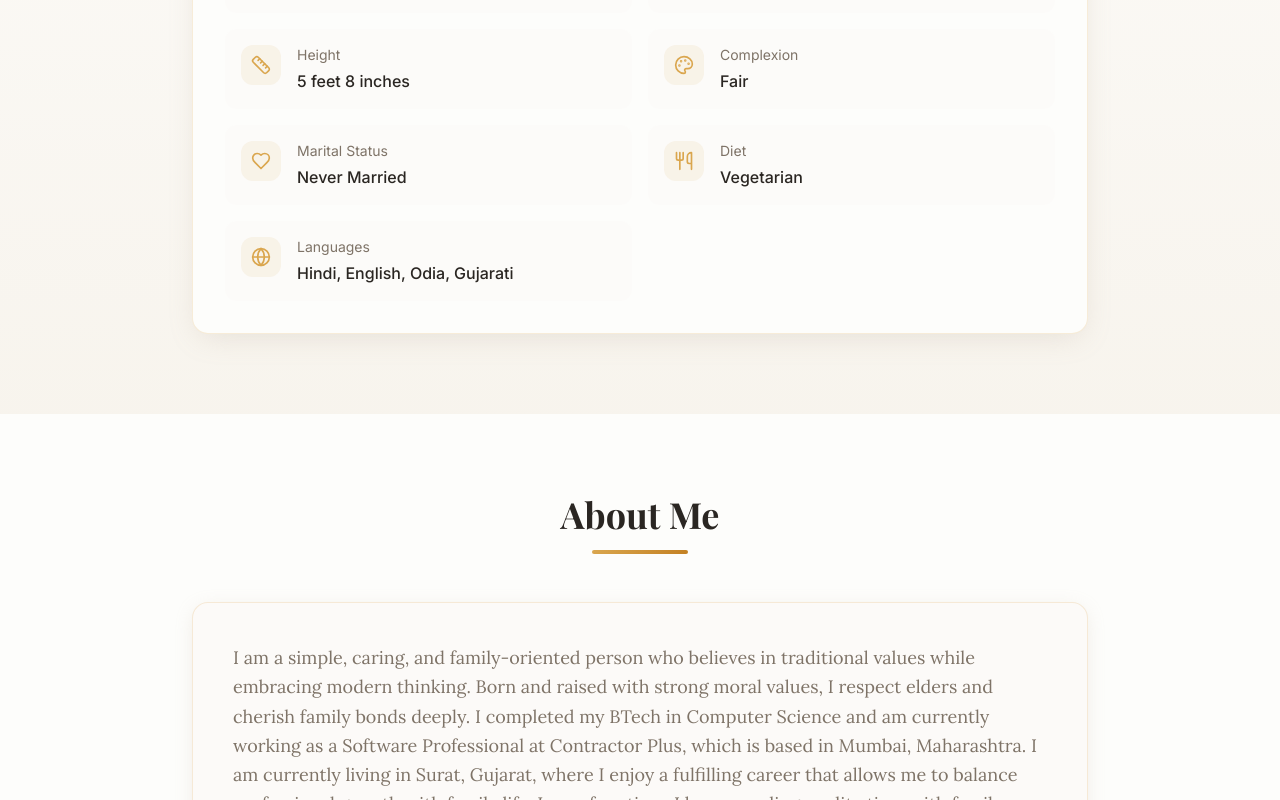
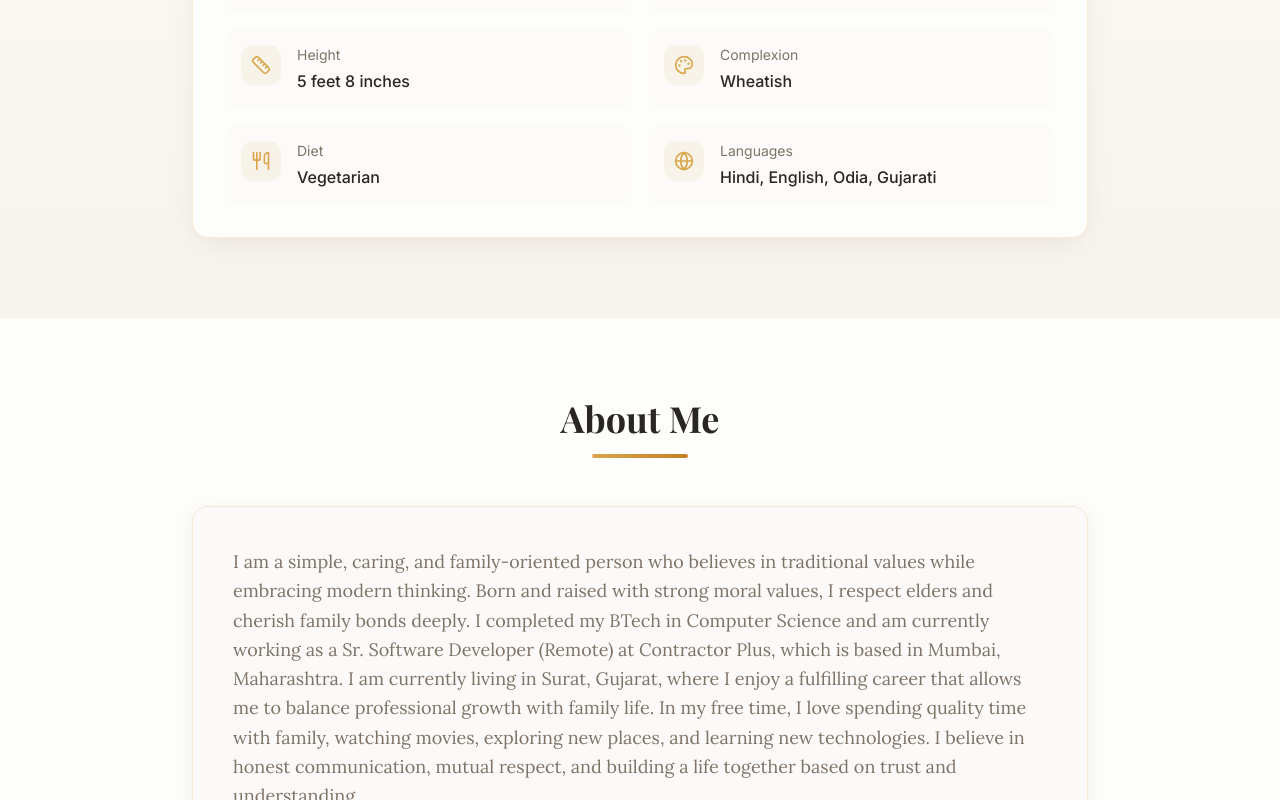
Before and after one commit to MukeshIOSDev/BioData, a React (Vite) app: page / in a window 1280 px wide. Shown: the part 1280-2080 px from the top of the page. Built offline with nearby package versions, Linux system fonts and the light colour scheme.

Commit message:
Update BioData: Professional title, complexion, and remove marital status

```diff
--- a/src/components/biodata/PersonalDetails.tsx
+++ b/src/components/biodata/PersonalDetails.tsx
@@ -26,7 +26,6 @@ const PersonalDetails = () => {
     { icon: Star, label: t.personalDetails.nakshatraLabel, value: t.personalDetails.nakshatraLabel === "Nakshatra" ? personalDetails.nakshatra : "ମଘା ନକ୍ଷତ୍ର" },
     { icon: Ruler, label: t.personalDetails.heightLabel, value: t.personalDetails.height },
     { icon: Palette, label: t.personalDetails.complexionLabel, value: t.personalDetails.complexionLabel === "Complexion" ? personalDetails.complexion : "ଗୋରା" },
-    { icon: Heart, label: t.personalDetails.maritalStatusLabel, value: t.personalDetails.maritalStatus },
     { icon: Utensils, label: t.personalDetails.dietLabel, value: t.personalDetails.diet },
     { icon: Globe, label: t.personalDetails.languageLabel, value: t.personalDetails.languages },
   ];
--- a/src/data/biodata.ts
+++ b/src/data/biodata.ts
@@ -10,12 +10,11 @@ export const personalDetails = {
   gotra: "Kachchapa Gotra",
   height: "5 feet 8 inches",
   weight: "71 kg (Healthy)",
-  complexion: "Fair",
+  complexion: "Wheatish",
   bloodGroup: "B+",
-  maritalStatus: "Never Married",
   diet: "Vegetarian",
   education: "BTech – Computer Science",
-  currentPosition: "Software Professional",
+  currentPosition: "Sr. Software Developer (Remote)",
   company: "Contractor Plus",
   annualSalary: "Confidential",
   linkedIn: "https://www.linkedin.com/in/mukesh-behera-8b6604178/",
@@ -26,7 +25,7 @@ export const personalDetails = {
 
 export const aboutMe = `I am a simple, caring, and family-oriented person who believes in traditional values while embracing modern thinking. Born and raised with strong moral values, I respect elders and cherish family bonds deeply.
 
-I completed my BTech in Computer Science and am currently working as a Software Professional at Contractor Plus, which is based in Mumbai, Maharashtra. I am currently living in Surat, Gujarat, where I enjoy a fulfilling career that allows me to balance professional growth with family life.
+I completed my BTech in Computer Science and am currently working as a Sr. Software Developer (Remote) at Contractor Plus, which is based in Mumbai, Maharashtra. I am currently living in Surat, Gujarat, where I enjoy a fulfilling career that allows me to balance professional growth with family life.
 
 In my free time, I love spending quality time with family, watching movies, exploring new places, and learning new technologies. I believe in honest communication, mutual respect, and building a life together based on trust and understanding.
 
@@ -109,7 +108,7 @@ export const educationDetails = [
 ];
 
 export const workDetails = {
-  currentRole: "Software Professional",
+  currentRole: "Sr. Software Developer (Remote)",
   company: "Contractor Plus",
   location: "Mumbai, Maharashtra",
   experience: "5+ Years in IT Industry",
--- a/src/data/translations.ts
+++ b/src/data/translations.ts
@@ -13,7 +13,6 @@ export interface TranslationData {
         weightLabel: string;
         complexionLabel: string;
         bloodGroupLabel: string;
-        maritalStatusLabel: string;
         dietLabel: string;
         educationLabel: string;
         currentPositionLabel: string;
@@ -27,7 +26,6 @@ export interface TranslationData {
         phoneLabel: string;
         emailLabel: string;
         languages: string;
-        maritalStatus: string;
         diet: string;
     };
     about: {
@@ -164,7 +162,6 @@ export const translations: Record<'en' | 'or', TranslationData> = {
             weightLabel: "Weight",
             complexionLabel: "Complexion",
             bloodGroupLabel: "Blood Group",
-            maritalStatusLabel: "Marital Status",
             dietLabel: "Diet",
             educationLabel: "Education",
             currentPositionLabel: "Current Position",
@@ -178,12 +175,11 @@ export const translations: Record<'en' | 'or', TranslationData> = {
             education: "BTech – Computer Science",
             placeOfBirth: "Surat, Gujarat",
             languages: "Hindi, English, Odia, Gujarati",
-            maritalStatus: "Never Married",
             diet: "Vegetarian",
         },
         about: {
             title: "About Me",
-            content: "I am a simple, caring, and family-oriented person who believes in traditional values while embracing modern thinking. Born and raised with strong moral values, I respect elders and cherish family bonds deeply. I completed my BTech in Computer Science and am currently working as a Software Professional at Contractor Plus, which is based in Mumbai, Maharashtra. I am currently living in Surat, Gujarat, where I enjoy a fulfilling career that allows me to balance professional growth with family life. In my free time, I love spending quality time with family, watching movies, exploring new places, and learning new technologies. I believe in honest communication, mutual respect, and building a life together based on trust and understanding.",
+            content: "I am a simple, caring, and family-oriented person who believes in traditional values while embracing modern thinking. Born and raised with strong moral values, I respect elders and cherish family bonds deeply. I completed my BTech in Computer Science and am currently working as a Sr. Software Developer (Remote) at Contractor Plus, which is based in Mumbai, Maharashtra. I am currently living in Surat, Gujarat, where I enjoy a fulfilling career that allows me to balance professional growth with family life. In my free time, I love spending quality time with family, watching movies, exploring new places, and learning new technologies. I believe in honest communication, mutual respect, and building a life together based on trust and understanding.",
         },
         hobbies: {
             title: "Hobbies & Interests",
@@ -287,7 +283,7 @@ export const translations: Record<'en' | 'or', TranslationData> = {
                 },
             ],
             workDetails: {
-                currentRole: "Software Professional",
+                currentRole: "Sr. Software Developer (Remote)",
                 company: "Contractor Plus",
                 location: "Mumbai, Maharashtra",
                 experience: "5+ Years in IT Industry",
@@ -315,7 +311,7 @@ export const translations: Record<'en' | 'or', TranslationData> = {
         },
         seo: {
             title: "Mukesh Behera | Official Biodata",
-            description: "Official biodata of Mukesh Behera - Software Professional from Odisha, currently settled in Surat, Gujarat. Looking for a family-oriented life partner.",
+            description: "Official biodata of Mukesh Behera - Sr. Software Developer (Remote) from Odisha, currently settled in Surat, Gujarat. Looking for a family-oriented life partner.",
             keywords: "Mukesh Behera, Biodata, Marriage, Software Engineer, Odisha, Surat, Gujarat",
         },
         pdf: {
@@ -342,7 +338,6 @@ export const translations: Record<'en' | 'or', TranslationData> = {
             weightLabel: "ଓଜନ",
             complexionLabel: "ରଙ୍ଗ",
             bloodGroupLabel: "ରକ୍ତ ବର୍ଗ",
-            maritalStatusLabel: "ବୈବାହିକ ସ୍ଥିତି",
             dietLabel: "ଖାଦ୍ୟପେୟ",
             educationLabel: "ଶିକ୍ଷା",
             currentPositionLabel: "ବର୍ତ୍ତମାନର ପଦବୀ",
@@ -356,12 +351,11 @@ export const translations: Record<'en' | 'or', TranslationData> = {
             education: "ବି.ଟେକ୍ - କମ୍ପ୍ୟୁଟର ସାଇନ୍ସ",
             placeOfBirth: "ସୁରଟ, ଗୁଜୁରାଟ",
             languages: "ହିନ୍ଦୀ, ଇଂରାଜୀ, ଓଡ଼ିଆ, ଗୁଜୁରାଟୀ",
-            maritalStatus: "ଅବିବାହିତ",
             diet: "ଶାକାହାରୀ",
         },
         about: {
             title: "ମୋ ବିଷୟରେ",
-            content: "ମୁଁ ଜଣେ ସରଳ, ଯତ୍ନଶୀଳ ଏବଂ ପରିବାର ପ୍ରତି ସମର୍ପିତ ବ୍ୟକ୍ତି ଯିଏ ପାରମ୍ପରିକ ମୂଲ୍ୟବୋଧ ଏବଂ ଆଧୁନିକ ଚିନ୍ତାଧାରାରେ ବିଶ୍ୱାସ କରେ | ମୁଁ ମୋର ବି.ଟେକ୍ (BTech) କମ୍ପ୍ୟୁଟର ସାଇନ୍ସରେ ସମାପ୍ତ କରିଛି ଏବଂ ବର୍ତ୍ତମାନ ମୁମ୍ବାଇରେ ଥିବା କଣ୍ଟ୍ରାକ୍ଟର ପ୍ଲସ (Contractor Plus) କମ୍ପାନୀରେ ଜଣେ ସଫ୍ଟୱେର୍ ପ୍ରଫେସନାଲ୍ ଭାବରେ କାର୍ଯ୍ୟ କରୁଛି | ବର୍ତ୍ତମାନ ମୁଁ ସୁରଟ, ଗୁଜୁରାଟରେ ରହୁଛି | ମୋର ଖାଲି ସମୟରେ ମୁଁ ପରିବାର ସହିତ ସମୟ ବିତାଇବାକୁ, ଚଳଚ୍ଚିତ୍ର ଦେଖିବାକୁ ଏବଂ ନୂତନ ସ୍ଥାନ ଭ୍ରମଣ କରିବାକୁ ଭଲ ପାଏ |",
+            content: "ମୁଁ ଜଣେ ସରଳ, ଯତ୍ନଶୀଳ ଏବଂ ପରିବାର ପ୍ରତି ସମର୍ପିତ ବ୍ୟକ୍ତି ଯିଏ ପାରମ୍ପରିକ ମୂଲ୍ୟବୋଧ ଏବଂ ଆଧୁନିକ ଚିନ୍ତାଧାରାରେ ବିଶ୍ୱାସ କରେ | ମୁଁ ମୋର ବି.ଟେକ୍ (BTech) କମ୍ପ୍ୟୁଟର ସାଇନ୍ସରେ ସମାପ୍ତ କରିଛି ଏବଂ ବର୍ତ୍ତମାନ ମୁମ୍ବାଇରେ ଥିବା କଣ୍ଟ୍ରାକ୍ଟର ପ୍ଲସ (Contractor Plus) କମ୍ପାନୀରେ ଜଣେ ସିନିୟର ସଫ୍ଟୱେର୍ ଡେଭଲପର୍ (Sr. Software Developer - Remote) ଭାବରେ କାର୍ଯ୍ୟ କରୁଛି | ବର୍ତ୍ତମାନ ମୁଁ ସୁରଟ, ଗୁଜୁରାଟରେ ରହୁଛି | ମୋର ଖାଲି ସମୟରେ ମୁଁ ପରିବାର ସହିତ ସମୟ ବିତାଇବାକୁ, ଚଳଚ୍ଚିତ୍ର ଦେଖିବାକୁ ଏବଂ ନୂତନ ସ୍ଥାନ ଭ୍ରମଣ କରିବାକୁ ଭଲ ପାଏ |",
         },
         hobbies: {
             title: "ରୁଚି ଏବଂ ସଉକ",
@@ -465,7 +459,7 @@ export const translations: Record<'en' | 'or', TranslationData> = {
                 },
             ],
             workDetails: {
-                currentRole: "ସଫ୍ଟୱେର୍ ପ୍ରଫେସନାଲ୍",
+                currentRole: "ସିନିୟର ସଫ୍ଟୱେର୍ ଡେଭଲପର୍ (Sr. Software Developer - Remote)",
                 company: "କଣ୍ଟ୍ରାକ୍ଟର ପ୍ଲସ (Contractor Plus)",
                 location: "ମୁମ୍ବାଇ, ମହାରାଷ୍ଟ୍ର",
                 experience: "୫+ ବର୍ଷର ଆଇଟି ଅଭିଜ୍ଞତା",
@@ -493,7 +487,7 @@ export const translations: Record<'en' | 'or', TranslationData> = {
         },
         seo: {
             title: "ମୁକେଶ ବେହେରା | ଅଫିସିଆଲ୍ ବାୟୋଡାଟା",
-            description: "ମୁକେଶ ବେହେରାଙ୍କ ଅଫିସିଆଲ୍ ବାୟୋଡାଟା - ଓଡ଼ିଶାର ଜଣେ ସଫ୍ଟୱେର୍ ପ୍ରଫେସନାଲ୍, ବର୍ତ୍ତମାନ ସୁରଟ, ଗୁଜୁରାଟରେ ଅବସ୍ଥାପିତ | ଏକ ପରିବାର ପ୍ରତି ସମର୍ପିତ ଜୀବନ ସାଥୀ ସନ୍ଧାନରେ |",
+            description: "ମୁକେଶ ବେହେରାଙ୍କ ଅଫିସିଆଲ୍ ବାୟୋଡାଟା - ଓଡ଼ିଶାର ଜଣେ ସିନିୟର ସଫ୍ଟୱେର୍ ଡେଭଲପର୍ (Sr. Software Developer - Remote), ବର୍ତ୍ତମାନ ସୁରଟ, ଗୁଜୁରାଟରେ ଅବସ୍ଥାପିତ | ଏକ ପରିବାର ପ୍ରତି ସମର୍ପିତ ଜୀବନ ସାଥୀ ସନ୍ଧାନରେ |",
             keywords: "ମୁକେଶ ବେହେରା, ବାୟୋଡାଟା, ବିବାହ, ସଫ୍ଟୱେର୍ ଇଞ୍ଜିନିୟର, ଓଡ଼ିଶା, ସୁରଟ, ଗୁଜୁରାଟ",
         },
         pdf: {
--- a/src/pages/Index.tsx
+++ b/src/pages/Index.tsx
@@ -90,11 +90,6 @@ const Index = () => {
         "@type": "PropertyValue",
         name: "Nakshatra",
         value: personalDetails.nakshatra,
-      },
-      {
-        "@type": "PropertyValue",
-        name: "Marital Status",
-        value: t.personalDetails.maritalStatus,
       },
       {
         "@type": "PropertyValue",
--- a/src/utils/generatePDF.ts
+++ b/src/utils/generatePDF.ts
@@ -101,7 +101,6 @@ export const generateBiodataPDF = () => {
     ["Weight", personalDetails.weight],
     ["Complexion", personalDetails.complexion],
     ["Blood Group", personalDetails.bloodGroup],
-    ["Marital Status", personalDetails.maritalStatus],
     ["Diet", personalDetails.diet],
     ["Languages", personalDetails.language],
   ];
```
